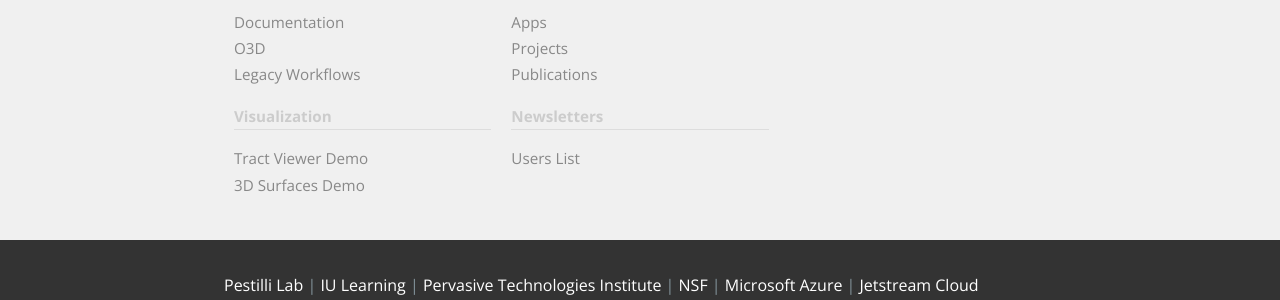
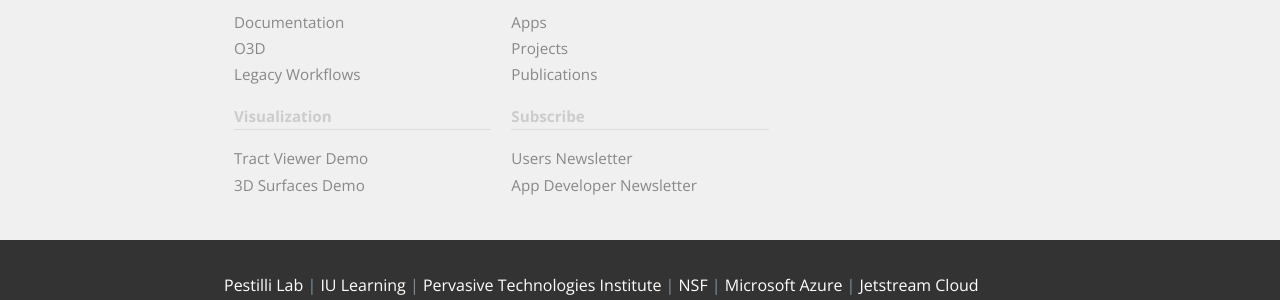
Before and after one commit to brainlife/brainlife.github.io, a Jekyll site: the page built from index.md, in a window 1280 px wide and 1400 px high, scrolled down 5089 px. Shown: the part 1070-1370 px from the top of the window. Built offline with Jekyll 4.4.1, drawn with Linux system fonts in a browser that asks for light colours; nearby versions of some CDN libraries.

```diff
--- a/_includes/page-footer.html
+++ b/_includes/page-footer.html
@@ -24,9 +24,10 @@
             <a href="/pubs">Publications</a><br>
 
             <p style="border-bottom: 1px solid #ddd;">
-                <b>Newsletters</b>
+                <b>Subscribe</b>
             </p>
-            <a href="http://eepurl.com/dqw5_T">Users List </a><br>
+            <a href="http://eepurl.com/dqw5_T">Users Newsletter</a><br>
+            <a href="http://eepurl.com/dsybmb">App Developer Newsletter</a><br>
         </td>
         <td width="33%" style="text-align: right; font-size: 150%;">
             <a href="https://brainlife-inviter.herokuapp.com/"><i class="fab fa-slack"></i></a>
--- a/_layouts/landing.html
+++ b/_layouts/landing.html
@@ -3,7 +3,7 @@
   {% include head.html %}
   <body>
     {% include landing-banner.html %}
-    <section class="main-content" style="margin-top: 318px; position: relative; z-index: 10; padding-top: 0px;">
+    <section class="main-content" style="background-color: white; margin-top: 318px; position: relative; z-index: 10; padding-top: 0px;">
     <div style="margin: 0 -9999rem; padding: 0 9999rem; padding-bottom: 0px; background-color: white;">
       {{ content }}
       {% include page-footer.html %}
--- a/css/brainlife.css
+++ b/css/brainlife.css
@@ -95,7 +95,6 @@
 
 .main-content {
 padding-bottom: 0px;
-background-color: white;
 position: relative;
 z-index: 1;
 }
```
